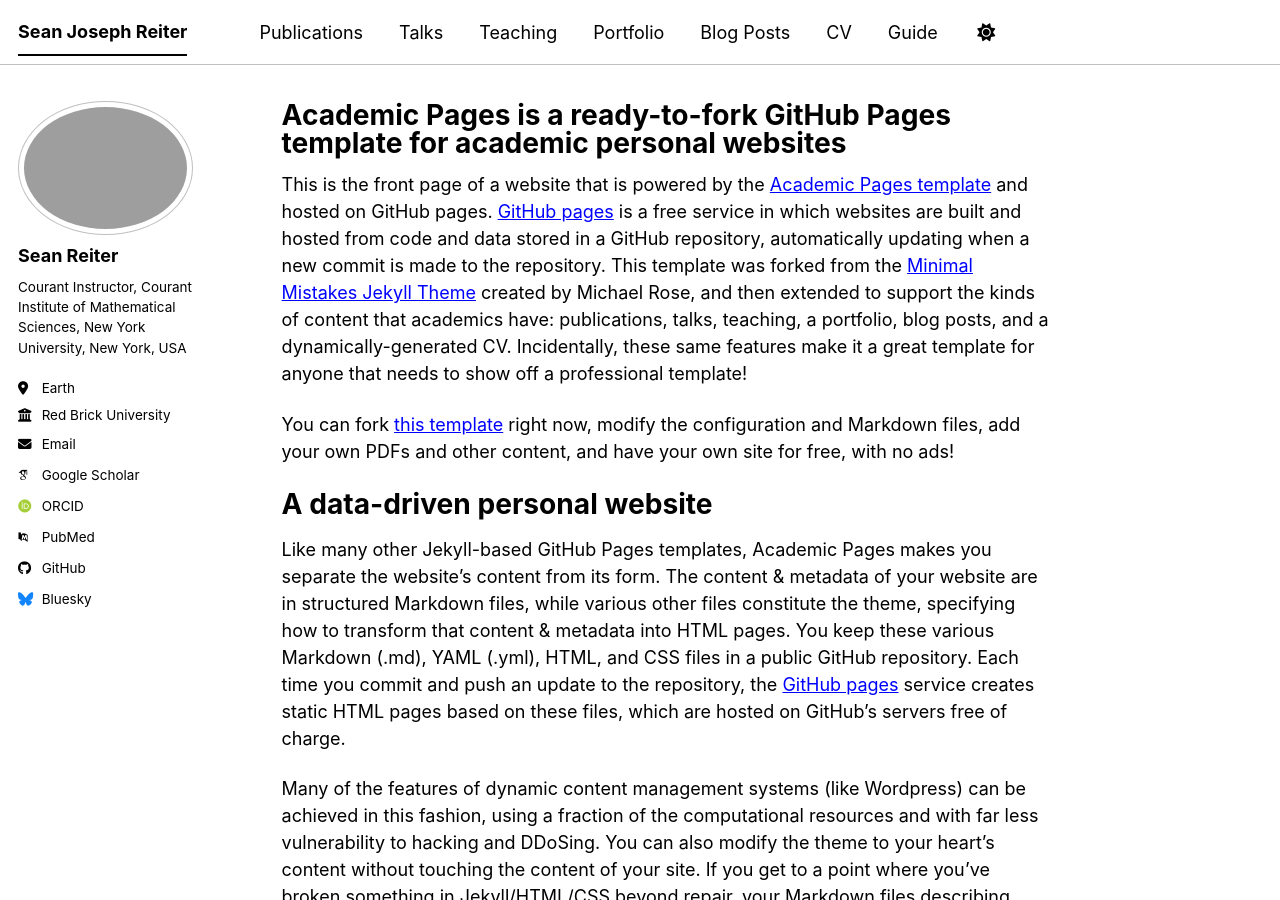
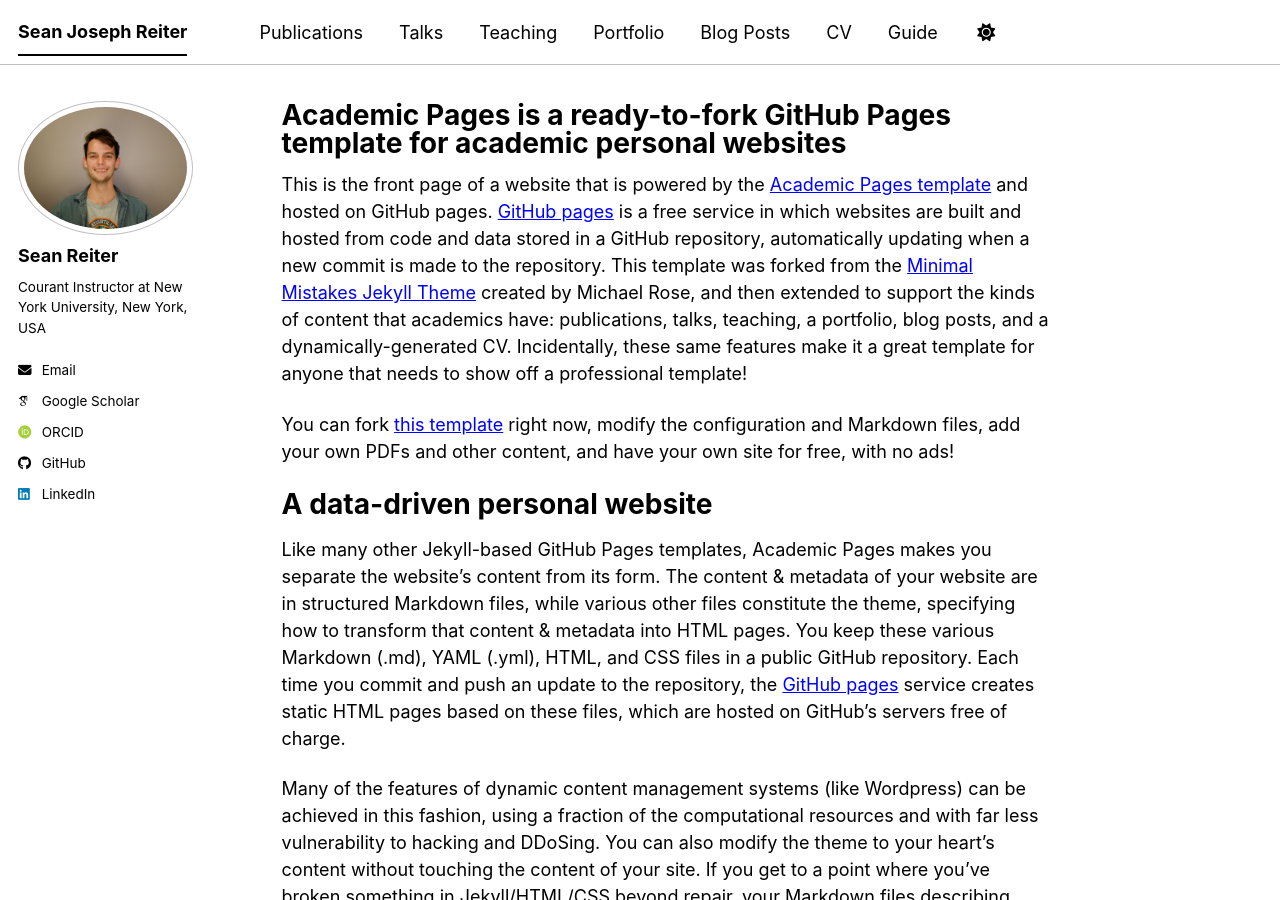
Before and after one commit to seanr7/seanr7.github.io, a Jekyll site: the page built from _pages/about.md, in a window 1280 px wide and 900 px high. Built offline with Jekyll 4.4.1, drawn with Linux system fonts in a browser that asks for light colours; some web fonts are replaced; a script bundle is joined from its source files by our own code; library files that are not in the unit come from our copies; some of the changed lines change nothing that is shown.

Commit message:
Revise author profile details in _config.yml
Updated author profile information including avatar, bio, and social media links.

```diff
--- a/_config.yml
+++ b/_config.yml
@@ -21,66 +21,46 @@
 # Site Author - The following control what appear as part of the author content on the side bar.
 #               If a field is blank the icon and link will not appear, otherwise it will be shown.
 #               Additional customization can be done by editing /_includes/author-profile.html
+# Site Author
 author:
-  # Biographic information
-  avatar           : "headshot.png"
   name             : "Sean Reiter"
-  pronouns         : # example: "she/her"
-  bio              : "Courant Instructor, Courant Institute of Mathematical Sciences, New York University, New York, USA"
-  location         : "Earth"
-  employer         : "Red Brick University"
-  uri              : # URL
+  avatar           : "HEADSHOT_RS.jpg"
+  bio              : "Courant Instructor at New York University, New York, USA"
+  location_str     : "251 Warren Weaver Hall"
+  location_plc     : "New York, NY, 10012"
+  location_ctr     : "USA"
+  location         :
+  employer         :
+  pubmed           :
+  googlescholar    : "https://scholar.google.com/citations?user=GhaesxcAAAAJ&hl=en"
   email            : "s.reiter@nyu.edu"
-
-  # Academic websites
-  academia         : # URL
-  arxiv            : # URL - Update with the correct link to your profile
-  googlescholar    : "https://scholar.google.com/citations?user=GhaesxcAAAAJ&hl=en"
-  inspire-hep      : # URL
-  impactstory      : # URL
-  orcid            : "https://orcid.org/yourorcidurl"
-  semantic         : # URL
-  ssrn             : # URL
-  pubmed           : "https://www.ncbi.nlm.nih.gov/pubmed/?term=john+snow"
-  researchgate     : # URL
-  scopus           : # URL
-  zotero           : # URL
-
-
-  # Repositories and software development
-  bitbucket        : # Username - Update with your username on the site
-  codepen          : # Username
-  dribbble         : # Username
-  github           : "academicpages"
-  kaggle           : # Username
-  stackoverflow    : # User number or user number and name (i.e., use "1" or "1/jeff-atwood")
-
-  # Social media
-  artstation       : # Username
-  bluesky          : "bsky.app" # Replace this with you Bluesky username
-  facebook         : # Username
-  flickr           : # Username
-  foursquare       : # Username
-  goodreads        : # Username
-  google_plus      : # Username
-  keybase          : # Username
-  instagram        : # Username
-  lastfm           : # Username
-  linkedin         : # Username
-  mastodon         : # URL
-  medium           : # URL
-  pinterest        : # Username
-  soundcloud       : # Username
-  steam            : # Username
-  telegram         : # URL
-  tumblr           : # Username
-  twitter          : # Username for X / Twitter
-  vine             : # Username
-  weibo            : # Username
-  wikipedia        : # Username
-  xing             : # Username
-  youtube          : # Username
-  zhihu            : # Username
+  researchgate     :
+  uri              :
+  bitbucket        :
+  codepen          :
+  dribbble         :
+  flickr           :
+  facebook         :
+  foursquare       :
+  github           : "https://github.com/seanr7"
+  google_plus      :
+  keybase          :
+  instagram        :
+  impactstory      :
+  lastfm           :
+  linkedin         : "https://www.linkedin.com/in/sean-reiter-6b91a8236/"
+  orcid            : "https://orcid.org/0000-0002-7510-1530"
+  pinterest        :
+  soundcloud       :
+  stackoverflow    :
+  steam            :
+  tumblr           :
+  twitter          :
+  vine             :
+  weibo            :
+  xing             :
+  youtube          :
+  wikipedia        :
 
 # Publication Category - The following the list of publication categories and their headings
 publication_category:
```
